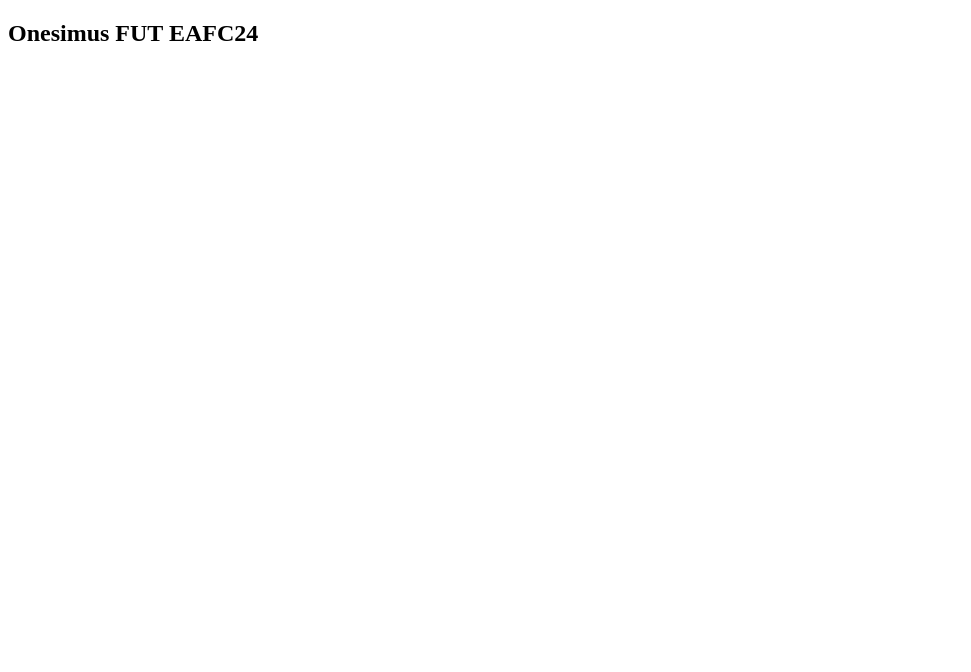
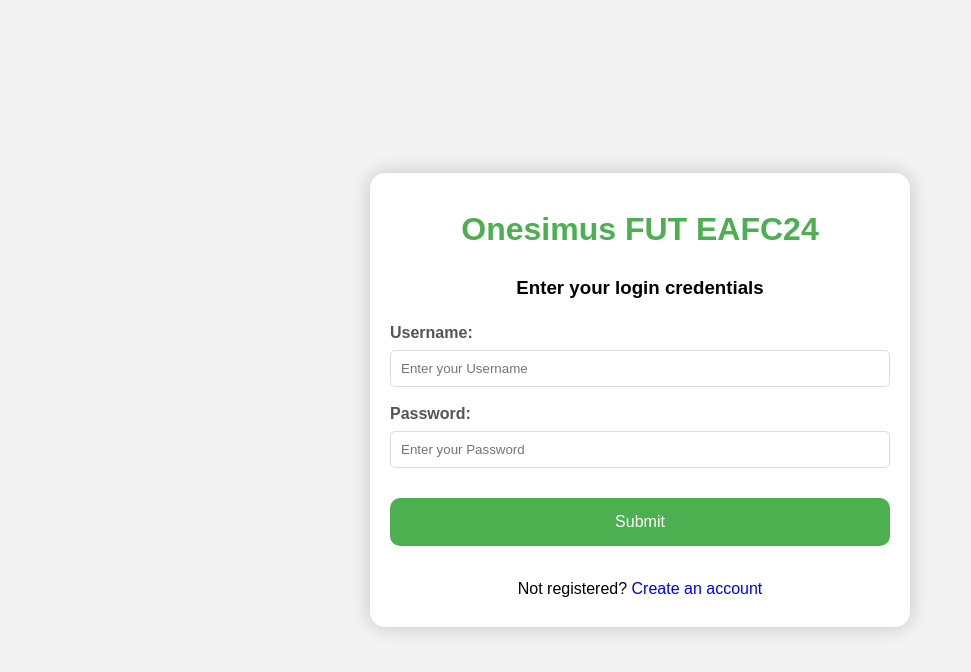
Before and after one commit to FAfandy/Onesimus-FUT, a plain HTML site: page index.html in a window 1280 px wide. Shown: the whole page, without its empty margins (0-971 px from the left). Drawn offline with Linux system fonts and the light colour scheme; no server answers.

Commit message:
First Commit

```diff
--- a/index.html
+++ b/index.html
@@ -6,13 +6,35 @@
     <meta http-equiv="X-UA-Compatible" content="IE=edge">
     <meta name="viewport" content="width=device-width, initial-scale=1.0">
     <title>Onesimus FUT EAFC24</title>
+    <link rel="stylesheet" href="style.css">
 </head>
 
 <body>
-    <div>
-        <h2>
-            Onesimus FUT EAFC24
-        </h2>
+    <div class="main">
+        <h1>Onesimus FUT EAFC24</h1>
+        <h3>Enter your login credentials</h3>
+        <form action="">
+            <label for="first">
+                    Username:
+              </label>
+            <input type="text" id="first" name="first" placeholder="Enter your Username" required>
+
+            <label for="password">
+                    Password:
+              </label>
+            <input type="password" id="password" name="password" placeholder="Enter your Password" required>
+
+            <div class="wrap">
+                <button type="submit" onclick="solve()">
+                          Submit
+                    </button>
+            </div>
+        </form>
+        <p>Not registered?
+            <a href="#" style="text-decoration: none;">
+                    Create an account
+              </a>
+        </p>
     </div>
 </body>
 <script src="script.js"></script>
--- /dev/null
+++ b/style.css
@@ -0,0 +1,66 @@
+/*style.css*/
+
+body {
+    display: flex;
+    align-items: center;
+    justify-content: center;
+    font-family: sans-serif;
+    line-height: 1.5;
+    min-height: 100vh;
+    background: #f3f3f3;
+    flex-direction: column;
+    margin: 0;
+}
+
+.main {
+    background-color: #fff;
+    border-radius: 15px;
+    box-shadow: 0 0 20px rgba(0, 0, 0, 0.2);
+    padding: 10px 20px;
+    transition: transform 0.2s;
+    width: 500px;
+    text-align: center;
+}
+
+h1 {
+    color: #4CAF50;
+}
+
+label {
+    display: block;
+    width: 100%;
+    margin-top: 10px;
+    margin-bottom: 5px;
+    text-align: left;
+    color: #555;
+    font-weight: bold;
+}
+
+input {
+    display: block;
+    width: 100%;
+    margin-bottom: 15px;
+    padding: 10px;
+    box-sizing: border-box;
+    border: 1px solid #ddd;
+    border-radius: 5px;
+}
+
+button {
+    padding: 15px;
+    border-radius: 10px;
+    margin-top: 15px;
+    margin-bottom: 15px;
+    border: none;
+    color: white;
+    cursor: pointer;
+    background-color: #4CAF50;
+    width: 100%;
+    font-size: 16px;
+}
+
+.wrap {
+    display: flex;
+    justify-content: center;
+    align-items: center;
+}
```
